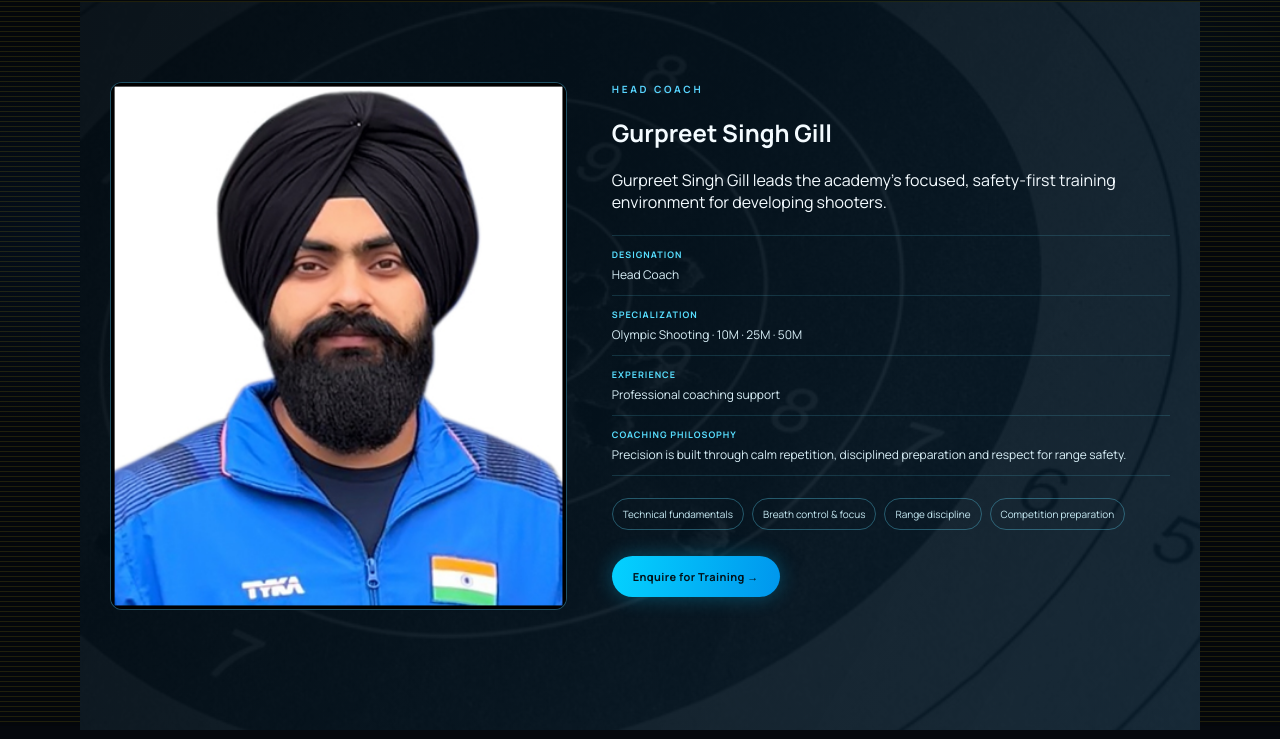
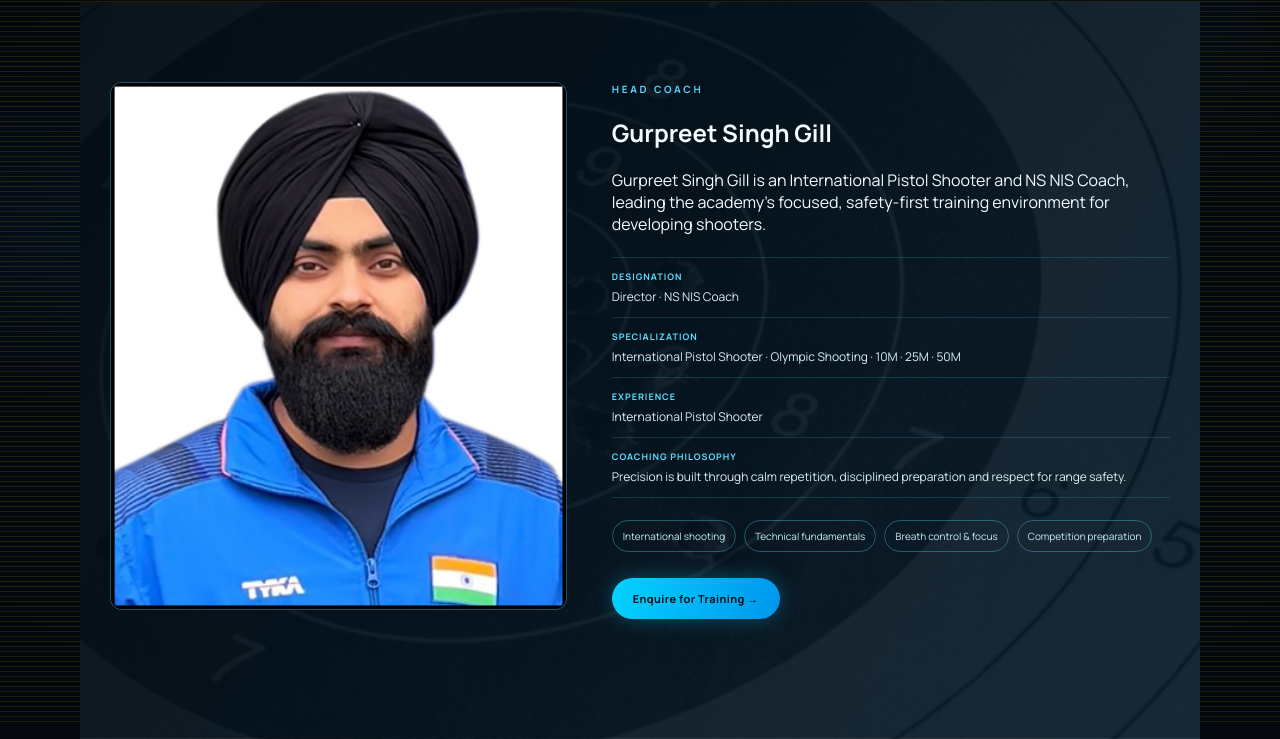
Before and after one commit to techaadi007/gill_shooting_acdeamy, a website: page coach.html in a window 1280 px wide. Shown: the part 74-813 px from the top of the page. Drawn offline with nearby package versions, Linux system fonts and the light colour scheme; a web font is replaced by a local one.

Commit message:
Update director coach credentials

```diff
--- a/academy-data.js
+++ b/academy-data.js
@@ -3,5 +3,5 @@ window.GILL_ACADEMY_DATA={
  events:[{slug:'academy-admissions-and-range-trials',title:'Academy Admissions & Range Trials',status:'upcoming',date:'Contact the academy',location:'Sahawa, Churu, Rajasthan',category:'10M · 25M · 50M Rifle Shooting',description:'Enquiries are open for structured Olympic-style rifle training and range assessment sessions.',eligibility:'Shooters of all skill levels may enquire.',registration:'Contact the academy to reserve an assessment slot.'}],
  updates:[{title:'Training enquiries are open',date:'Academy update',text:'Contact Gill Shooting Academy for training schedules, range availability and admissions.'}],
  news:[{slug:'academy-training-news',title:'Academy news and shooting notices',date:'Academy bulletin',category:'Academy News',description:'Official Gill Shooting Academy news, range notices and important announcements will be published here.'}],
- coach:{slug:'gurpreet-singh-gill',name:'Gurpreet Singh Gill',designation:'Head Coach',specialization:'Olympic Shooting · 10M · 25M · 50M',experience:'Professional coaching support',image:'assets/coach/head-coach.jpg',bio:'Gurpreet Singh Gill leads the academy’s focused, safety-first training environment for developing shooters.',philosophy:'Precision is built through calm repetition, disciplined preparation and respect for range safety.',expertise:['Technical fundamentals','Breath control & focus','Range discipline','Competition preparation'],certifications:[],achievements:[]}
+ coach:{slug:'gurpreet-singh-gill',name:'Gurpreet Singh Gill',designation:'Director · NS NIS Coach',specialization:'International Pistol Shooter · Olympic Shooting · 10M · 25M · 50M',experience:'International Pistol Shooter',image:'assets/coach/head-coach.jpg',bio:'Gurpreet Singh Gill is an International Pistol Shooter and NS NIS Coach, leading the academy’s focused, safety-first training environment for developing shooters.',philosophy:'Precision is built through calm repetition, disciplined preparation and respect for range safety.',expertise:['International shooting','Technical fundamentals','Breath control & focus','Competition preparation'],certifications:['NS NIS Coach'],achievements:[]}
 };
```
Also changed, not shown: index.html (+1 -1 lines).
